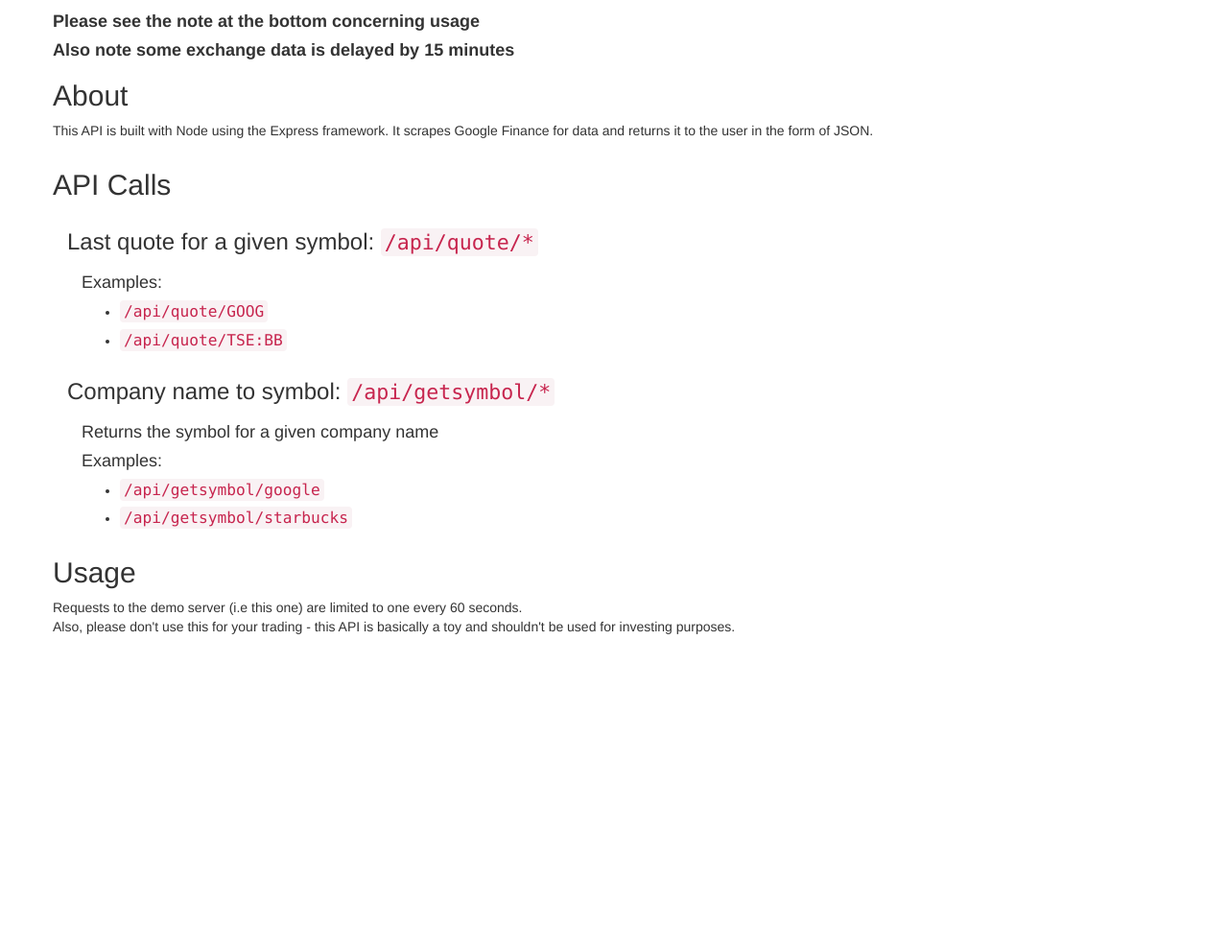
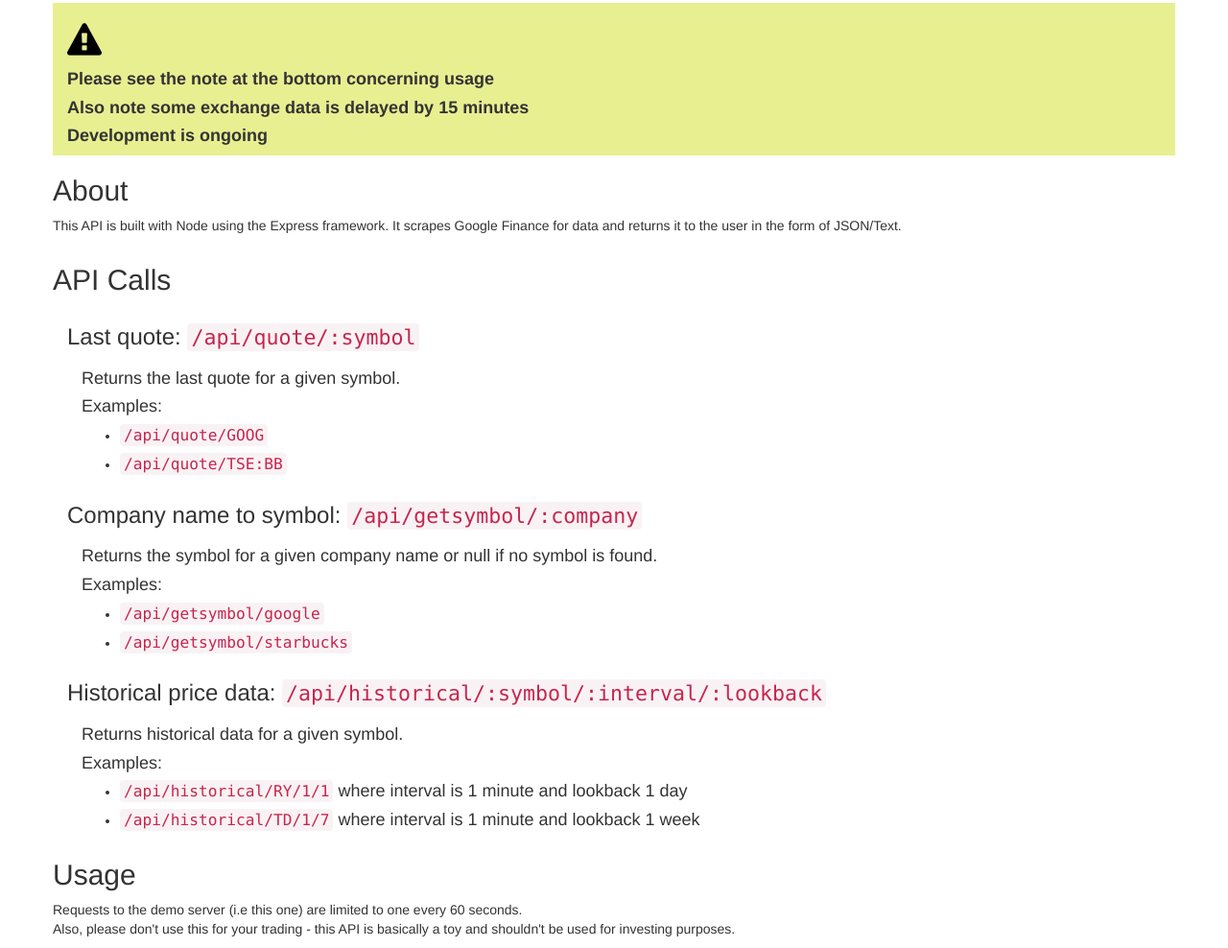
Before and after one commit to phil-jauvin/finance-api, a plain HTML site: page public/index.html in a window 1280 px wide. Shown: the part 275-1263 px from the top of the page at 96% size. Before the commit the page ends 948 px from the top, so only its background shows below. Drawn offline with nearby package versions, Linux system fonts and the light colour scheme.

Commit message:
Added stuff

```diff
--- a/public/index.html
+++ b/public/index.html
@@ -58,21 +58,27 @@
     <div class="container">
 
       <div class="row">
-        <h4><b>Please see the note at the bottom concerning usage</b></h4>
-        <h4><b>Also note some exchange data is delayed by 15 minutes</b></h4>
+
+        <div class="container" style="background-color:rgba(225, 235, 118,0.8)">
+          <h1><i class="fa fa-exclamation-triangle"></i></h1>
+          <h4><b>Please see the note at the bottom concerning usage</b></h4>
+          <h4><b>Also note some exchange data is delayed by 15 minutes</b></h4>
+          <h4><b>Development is ongoing</b></h4>
+        </div>
 
         <h2>About</h2>
         <p>
           This API is built with Node using the Express framework.
-          It scrapes Google Finance for data and returns it to the user in the form of JSON.
+          It scrapes Google Finance for data and returns it to the user in the form of JSON/Text.
         </p>
       </div>
 
       <div class="row">
         <h2>API Calls</h2>
         <div class="container">
-          <h3>Last quote for a given symbol: <code>/api/quote/*</code></h3>
+          <h3>Last quote: <code>/api/quote/:symbol</code></h3>
           <div class="container">
+            <h4>Returns the last quote for a given symbol.</h4>
             <h4>Examples:</h4>
             <ul>
               <li><h4><code>/api/quote/GOOG</code></h4></li>
@@ -82,13 +88,25 @@
         </div>
 
         <div class="container">
-          <h3>Company name to symbol: <code>/api/getsymbol/*</code></h3>
+          <h3>Company name to symbol: <code>/api/getsymbol/:company</code></h3>
           <div class="container">
-            <h4>Returns the symbol for a given company name</h4>
+            <h4>Returns the symbol for a given company name or null if no symbol is found.</h4>
             <h4>Examples:</h4>
             <ul>
               <li><h4><code>/api/getsymbol/google</code></h4></li>
               <li><h4><code>/api/getsymbol/starbucks</code></h4></li>
+            </ul>
+          </div>
+        </div>
+
+        <div class="container">
+          <h3>Historical price data: <code>/api/historical/:symbol/:interval/:lookback</code></h3>
+          <div class="container">
+            <h4>Returns historical data for a given symbol.</h4>
+            <h4>Examples:</h4>
+            <ul>
+              <li><h4><code>/api/historical/RY/1/1</code> where interval is 1 minute and lookback 1 day</h4></li>
+              <li><h4><code>/api/historical/TD/1/7</code> where interval is 1 minute and lookback 1 week</h4></li>
             </ul>
           </div>
         </div>
--- a/server.js
+++ b/server.js
@@ -10,6 +10,7 @@ app.use(express.static(path.join(__dirname,"/public")));
 // Assign functions to each routes
 app.get("/api/quote/:symbol",scrape.quote);
 app.get("/api/getsymbol/:company",scrape.getSymbol);
+app.get("/api/historical/:symbol/:interval/:lookback",scrape.historical);
 
 // If connection is to anything other than an api route, redirect to the home page
 app.get("*",function(req,res){
```
Also changed, not shown: scrape.js (+13 -0 lines).
